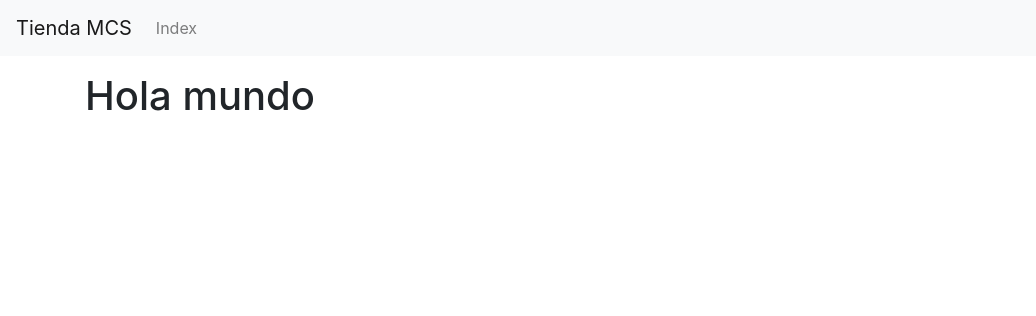
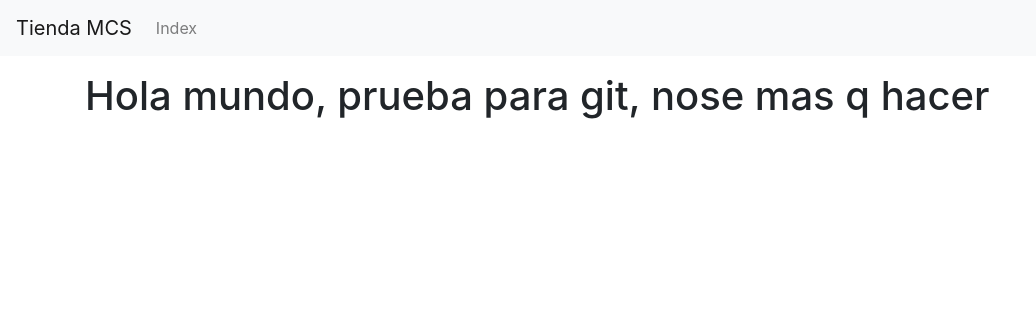
Before and after one commit to mcs500/tienda, a Flask app: page / in a window 1280 px wide. Shown: the top 316 px of the page, without its empty margins (0-1036 px from the left). Run offline with Flask 2, Linux system fonts and the light colour scheme; some libraries are stand-ins or nearby versions.

Commit message:
pruebas de rama y commit

```diff
--- a/app/templates/index.html
+++ b/app/templates/index.html
@@ -4,7 +4,7 @@
 {% block container %}
 <div class="row">
     <div class="col-sm-12 col-md-12 col-lg-12 col-xl-12">
-        <h1>Hola mundo</h1>
+        <h1>Hola mundo, prueba para git, nose mas q hacer</h1>
     </div>
 </div>
 {% endblock %}
```
